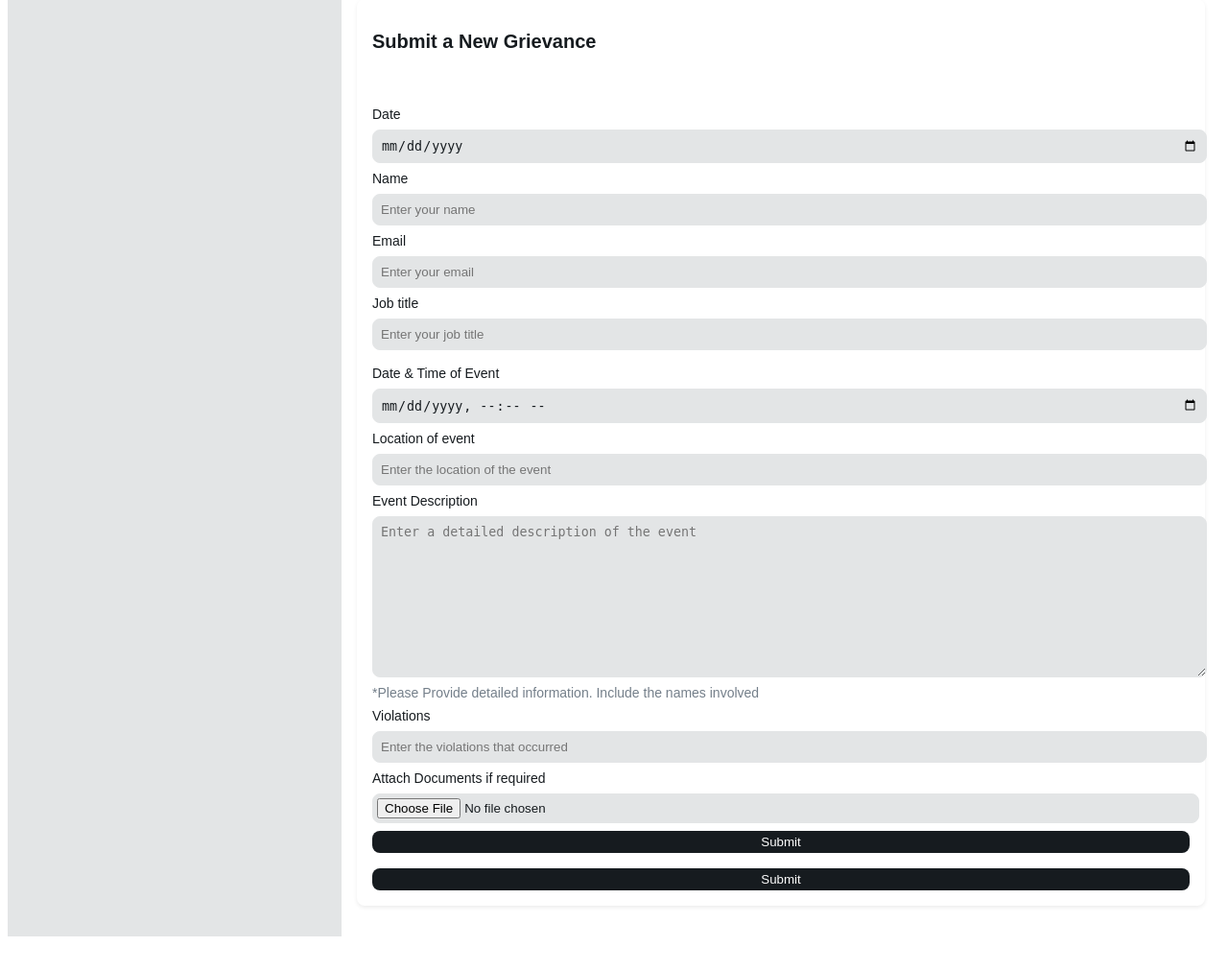
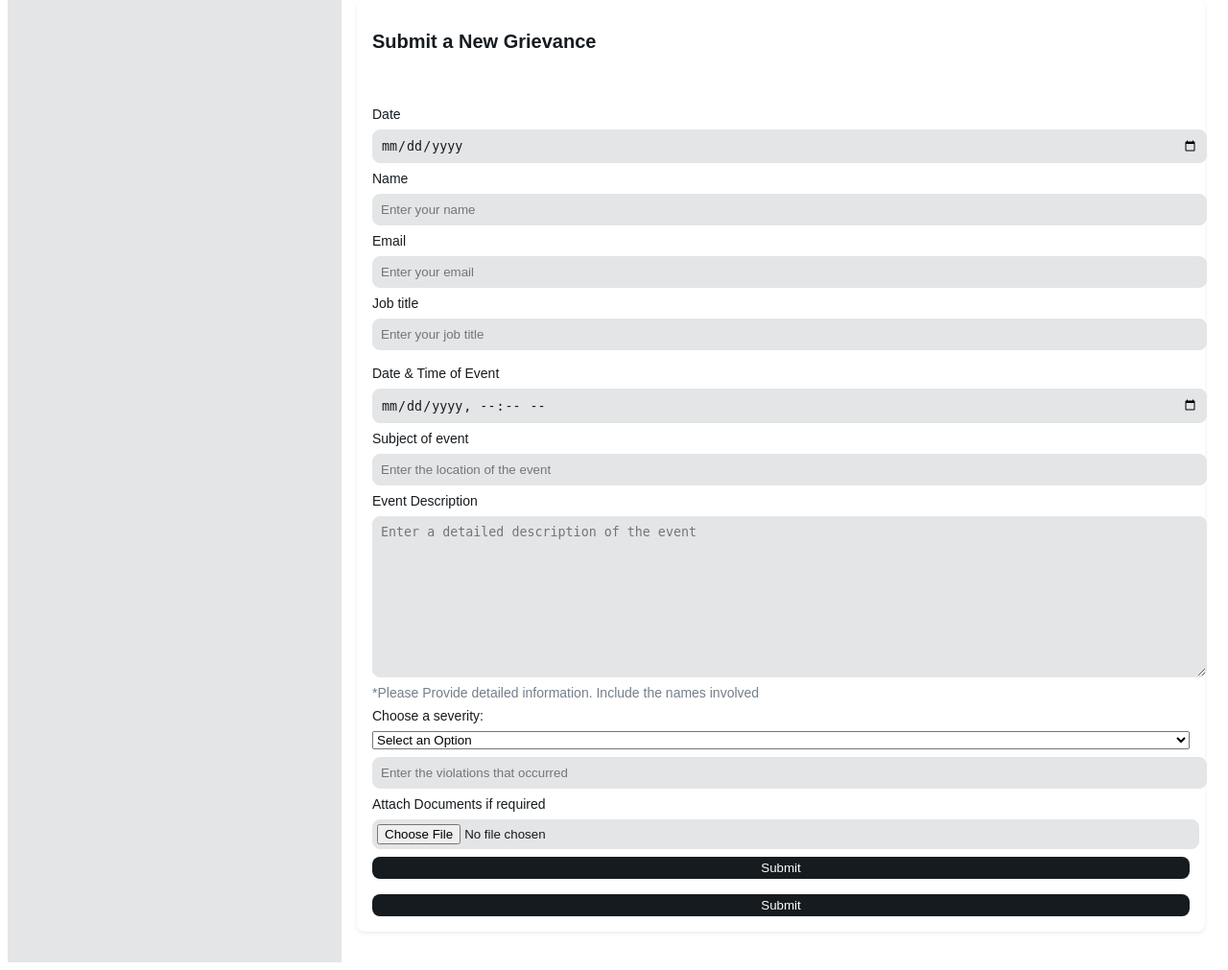
Before and after one commit to PratikVR/OdooCombat, a Django app: template grievance_system/templates/emp_home.html in a window 1280 px wide. Shown: the part 527-1538 px from the top of the page at 96% size. Before the commit the page ends 1503 px from the top, so only its background shows below. Run offline with Django 3.2, Linux system fonts and the light colour scheme; the template is opened without the code that fills it, so the values that code supplies are empty.

Commit message:
changed input for Violations to severity and Location of event to Subject of event

```diff
--- a/grievance_system/templates/emp_home.html
+++ b/grievance_system/templates/emp_home.html
@@ -85,12 +85,18 @@
                     <div class="form-section">
                         <label for="DateTime">Date & Time of Event</label>
                         <input type="datetime-local" id="DateTime" name="DateTime" required />
-                        <label for="location">Location of event</label>
-                        <input type="text" name="location" id="location" placeholder="Enter the location of the event" required />
+                        <label for="Subject">Subject of event</label>
+                        <input type="text" name="Subject" id="Subject" placeholder="Enter the location of the event" required />
                         <label for="Description">Event Description</label>
                         <textarea name="Description" id="Description" cols="30" rows="10" placeholder="Enter a detailed description of the event" required></textarea>
                         <small class="note">*Please Provide detailed information. Include the names involved</small>
-                        <label for="violations">Violations</label>
+                        <label for="severity">Choose a severity:</label>
+                        <select id="severity" name="severity" default="select">
+                            <option value="low" selected disabled hidden>Select an Option</option>
+                            <option value="low" style="background-color: yellow;">LOW</option>
+                            <option value="medium" style="background-color: orange;">MEDIUM</option>
+                            <option value="high" style="background-color: red;">HIGH</option>
+                        </select>
                         <input type="text" name="violations" id="violations" placeholder="Enter the violations that occurred" required />
                         <label for="documents">Attach Documents if required</label>
                         <input type="file" name="documents" id="documents" />
@@ -101,5 +107,12 @@
             </section>
         </div>
     </div>
+    <script>
+        const priority = document.getElementById("priority");
+        priority.addEventListener("change", function(e) {
+            const selectedOption = e.target.options[e.target.selectedIndex];
+            priority.style.backgroundColor = selectedOption.style.backgroundColor;
+        })
+    </script>
 </body>
 </html>
```
